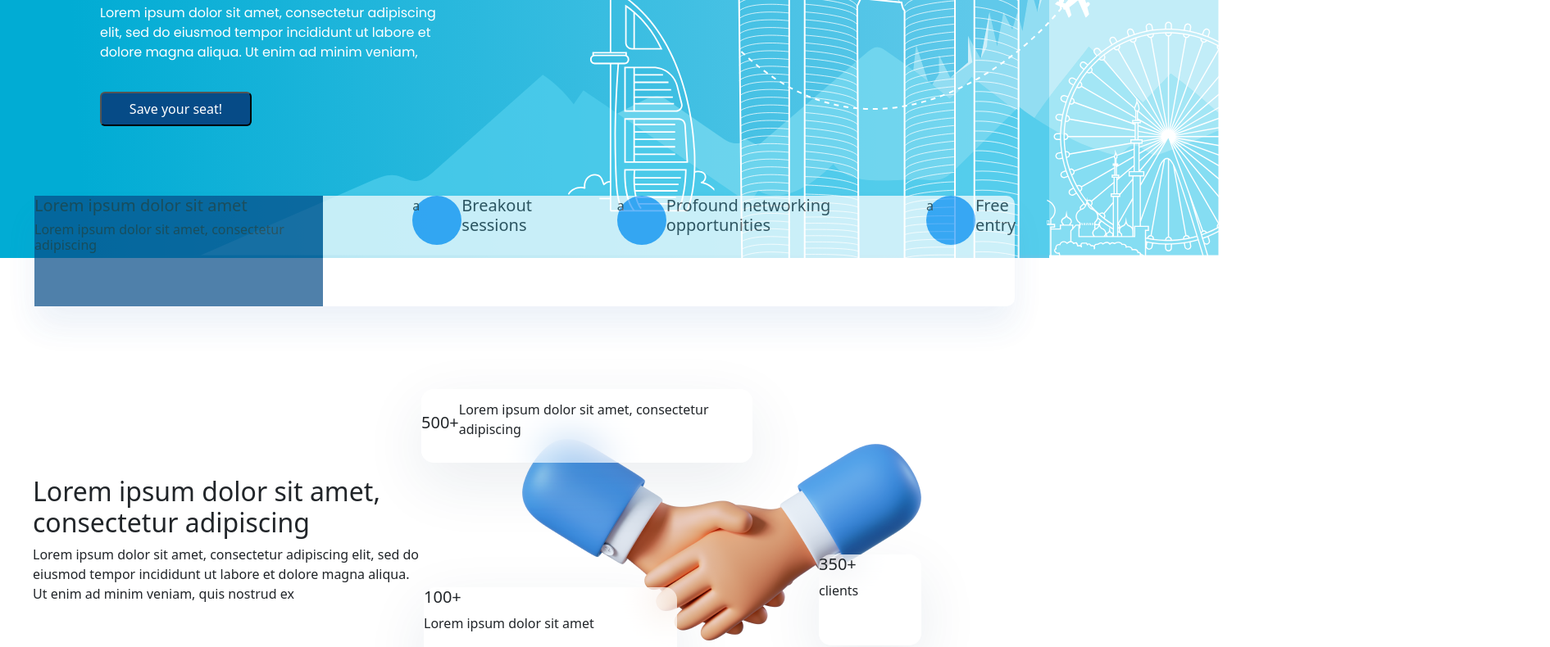
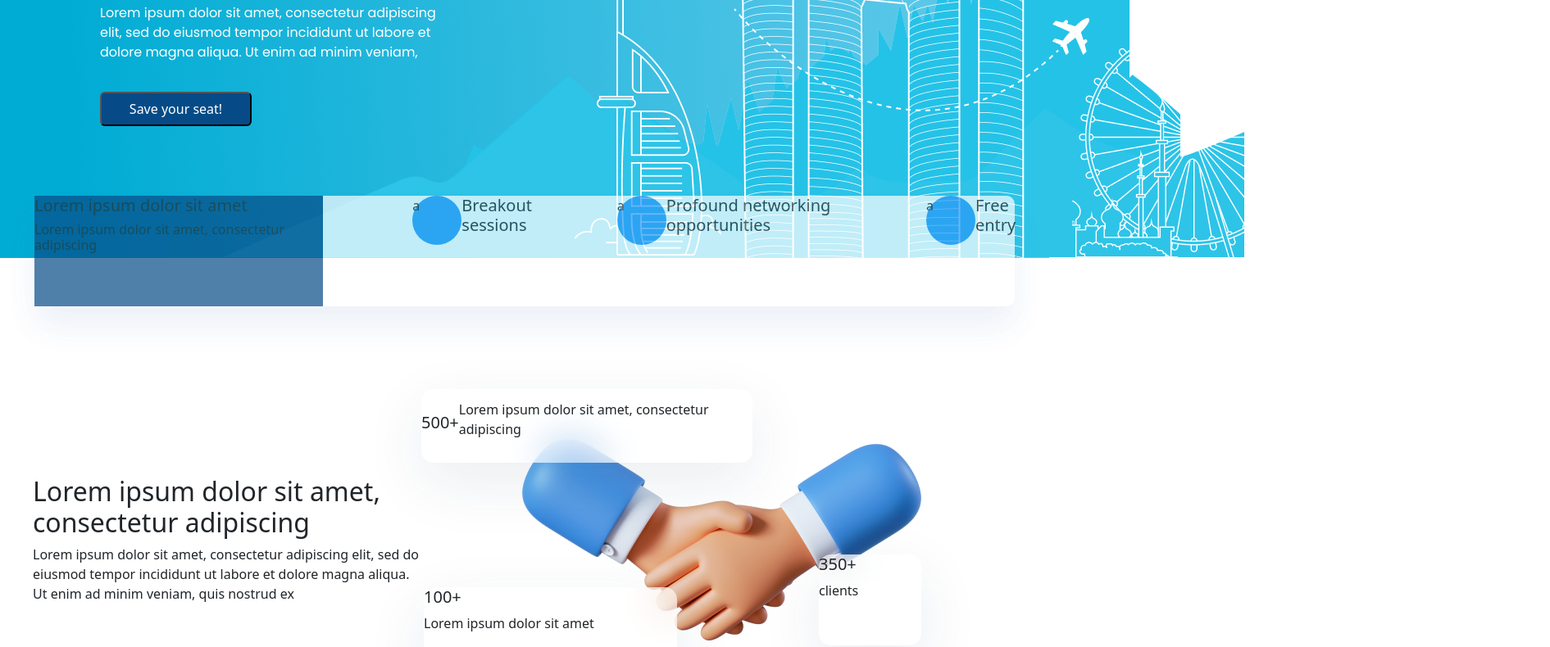
Before and after one commit to STANLY-BABY/Sass-UI, a plain HTML site: page index.html in a window 1280 px wide. Shown: the part 257-1047 px from the top of the page at 82% size, 1891 px wide, since content can reach past the window. Drawn offline with nearby package versions, Linux system fonts and the light colour scheme.

Commit message:
vectors added

```diff
--- a/index.html
+++ b/index.html
@@ -33,7 +33,19 @@
           </h4>
           <button>Save your seat!</button>
         </div>
-          <img src=".\Images\MainImg.svg" alt="" />
+        <div class="vectors">
+          <div class="img1"><img src="./Images/Vector.png" alt="" /></div>
+          <div class="img2"><img src="./Images/Vector (1).png" alt="" /></div>
+          <div class="img3"><img src="./Images/Vector (4).png" alt="" /></div>
+          <div class="img4"><img src="./Images/Vector (3).png" alt="" /></div>
+          <div class="img5"><img src="./Images/Vector (2).png" alt="" /></div>
+          <div class="img6"><img src="./Images/Group 13858.png" alt="" /></div>
+          <div class="img7"><img src="./Images/Group 13856.png" alt="" /></div>
+          <div class="img8"><img src="./Images/Group 13857.png" alt="" /></div>
+          <div class="img9"><img src="./Images/Vector (5).png" alt="" /></div>
+          <div class="img10"><img src="./Images/Vector (6).png" alt="" /></div>
+          <div class="img11"><img src="./Images/Vector 207.png" alt="" /></div>
+        </div>
         <div class="topComponents">
           <div class="blueComp">
             <h5>Lorem ipsum dolor sit amet</h5>
@@ -64,19 +76,28 @@
           </div>
         </div>
         <div class="midRight">
-          <div class="top"><h5>500+</h5><p>Lorem ipsum dolor sit amet, consectetur adipiscing</p></div>
-          <div class="bottom"><h5>100+</h5><p>Lorem ipsum dolor sit amet</p></div>
-          <div class="right"><h5>350+</h5>clients
+          <div class="top">
+            <h5>500+</h5>
+            <p>Lorem ipsum dolor sit amet, consectetur adipiscing</p>
           </div>
-          <img src="./Images/shake_01y 1.png" alt="">
+          <div class="bottom">
+            <h5>100+</h5>
+            <p>Lorem ipsum dolor sit amet</p>
+          </div>
+          <div class="right">
+            <h5>350+</h5>
+            clients
+          </div>
+          <img src="./Images/shake_01y 1.png" alt="" />
         </div>
       </div>
       <div>
-        <div style="display: flex; justify-content: center; align-items: center; ">
+        <div
+          style="display: flex; justify-content: center; align-items: center"
+        >
           <h2>Data Cloud World Tour</h2>
           <h6>A must-attend event for:</h6>
         </div>
-
       </div>
     </div>
   </body>
--- a/index.scss
+++ b/index.scss
@@ -44,13 +44,90 @@ button {
 	border-radius: 6px;
 	color: white;
 }
-img{
+.vectors{
+	.img1{
+		position: absolute;
+	left: 58.9%;
+	right: -12.78%;
+	top: 0.6%;
+	bottom: 77.52%;
+}
+.img2 {
 	position: absolute;
-	width: 1385px;
-	height: 580.72px;
-	left: 154px;
-	top: 15px;
-}}
+	left: 58.9%;
+	right: -12.78%;
+	top: 0.6%;
+	bottom: 77.52%;
+}
+.img3 {
+	position: absolute;
+	width: 979.81px;
+	height: 229.04px;
+	left: 559.35px;
+	top: 314.57px;
+}
+.img4 {
+	position: absolute;
+	width: 1631.4px;
+	height: 478.13px;
+	left: 258px;
+	top: 278.66px;
+}
+.img5 {
+	position: absolute;
+	width: 1631.4px;
+	height: 478.13px;
+	left: 260px;
+	top: 278.66px;
+	opacity: 0.2;
+}
+.img6 {
+	position: absolute;
+	width: 179px;
+	height: 320.76px;
+	left: 701px;
+	top: 248.34px;
+}
+.img7 {
+	position: absolute;
+	width: 401.77px;
+	height: 487.72px;
+	left: 846.12px;
+	top: 108px;
+}
+.img8 {
+	position: absolute;
+	width: 401.77px;
+	height: 487.72px;
+	left: 846.12px;
+	top: 121px;
+}
+.img9 {
+	position: absolute;
+	width: 310px;
+	height: 293px;
+	left: 1308px;
+	top: 284px;
+}
+.img10 {
+	position: absolute;
+	width: 45px;
+	height: 45px;
+	left: 1284px;
+	top: 279px;
+	transform: matrix(0, -1, -1, 0, 0, 0);
+}
+.img11 {
+	position: absolute;
+	width: 395px;
+	height: 123.73px;
+	left: 897px;
+	top: 267px;
+	transform: matrix(-1, 0, 0, 1, 0, 0);
+}
+}
+
+}
 
 	.topComponents {
 		box-sizing: border-box;
```
Also changed, not shown: Images/Group 13856.png (added), Images/Group 13857.png (added), Images/Group 13858.png (added), Images/Vector (1).png (added), Images/Vector (2).png (added), Images/Vector (3).png (added), Images/Vector (4).png (added), Images/Vector (5).png (added), Images/Vector (6).png (added), Images/Vector 207.png (added), Images/Vector.png (added), index.css, 1 other file.
